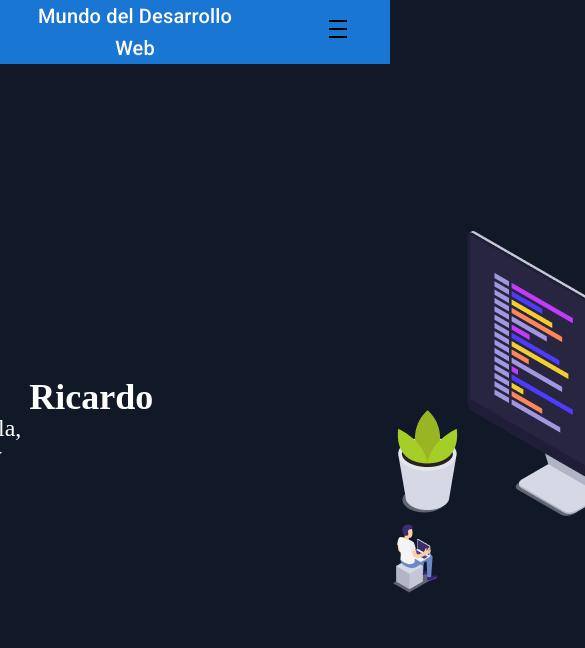
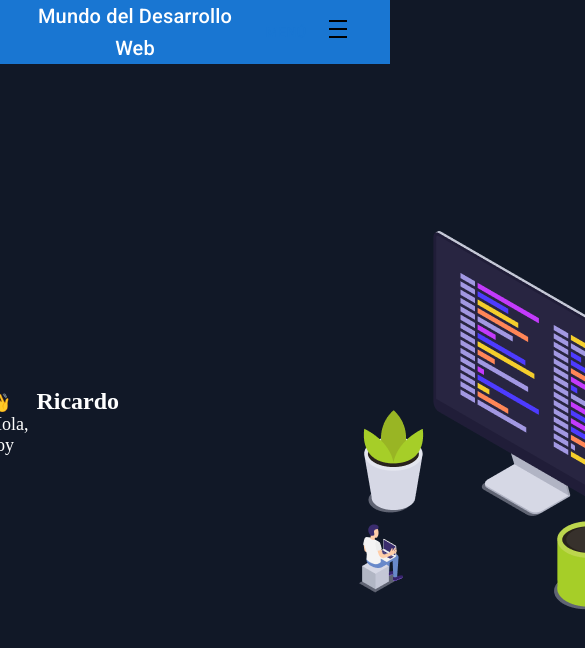
Before and after one commit to blackgoku-97/portafolio, a React (Vite) app: page / in a window 390 px wide. Shown: the top 648 px of the page, 585 px wide, since content can reach past the window. Built offline with nearby package versions, Linux system fonts and the light colour scheme.

Commit message:
Inicio estructurado 5

```diff
--- a/src/components/inicio/Inicio.jsx
+++ b/src/components/inicio/Inicio.jsx
@@ -25,15 +25,24 @@ const Styles = {
   title: {
     fontSize: 24,
     marginRight: 1,
+    '@media (max-width: 768px)': {
+      fontSize: 18,
+    },
   },
   nombre: {
     fontSize: 36,
     fontWeight: "bold",
+    '@media (max-width: 768px)': {
+      fontSize: 24,
+    },
   },
   imagen: {
     width: "40%",
     maxWidth: 300,
     textAlign: "center",
+    '@media (max-width: 768px)': {
+      width: "60%",
+    },
   },
 };
 
```
